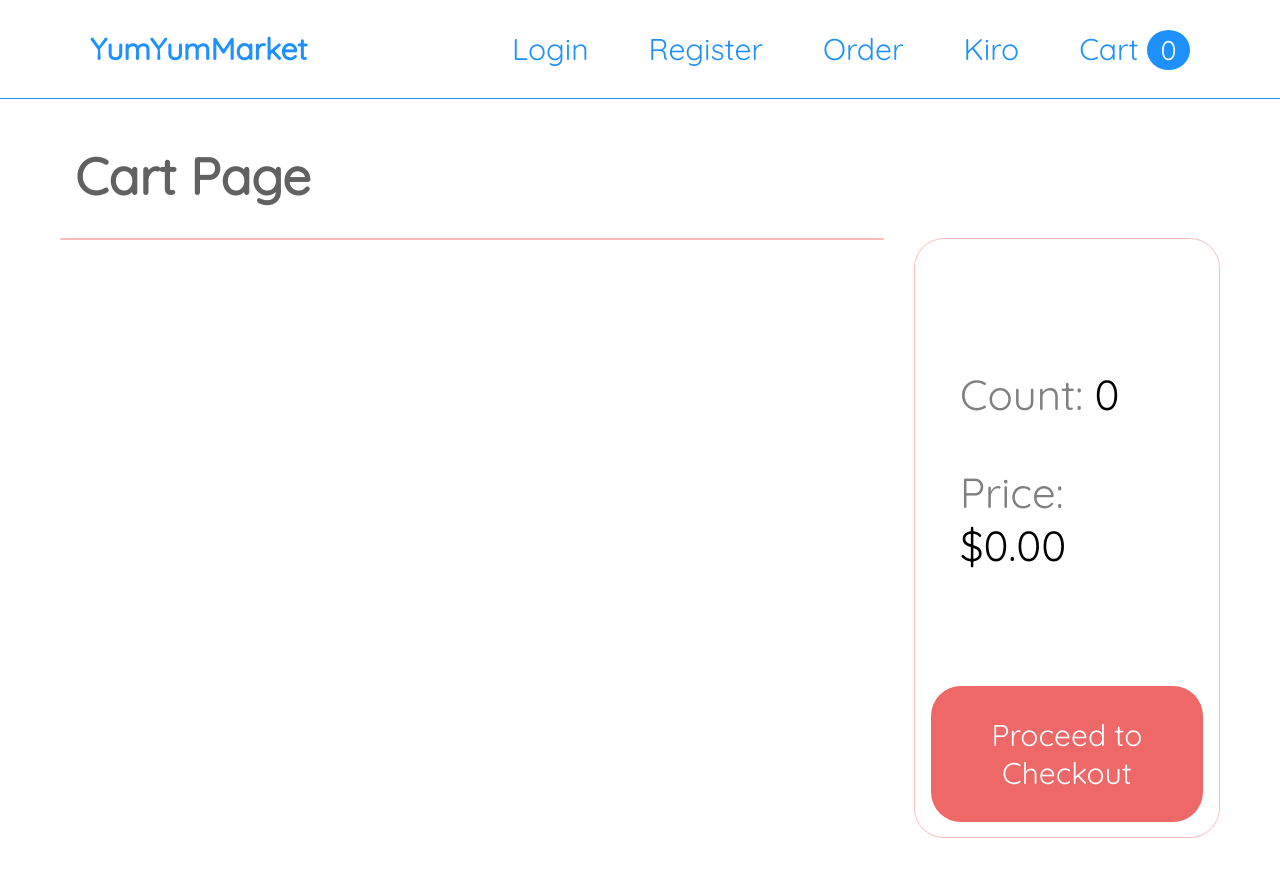
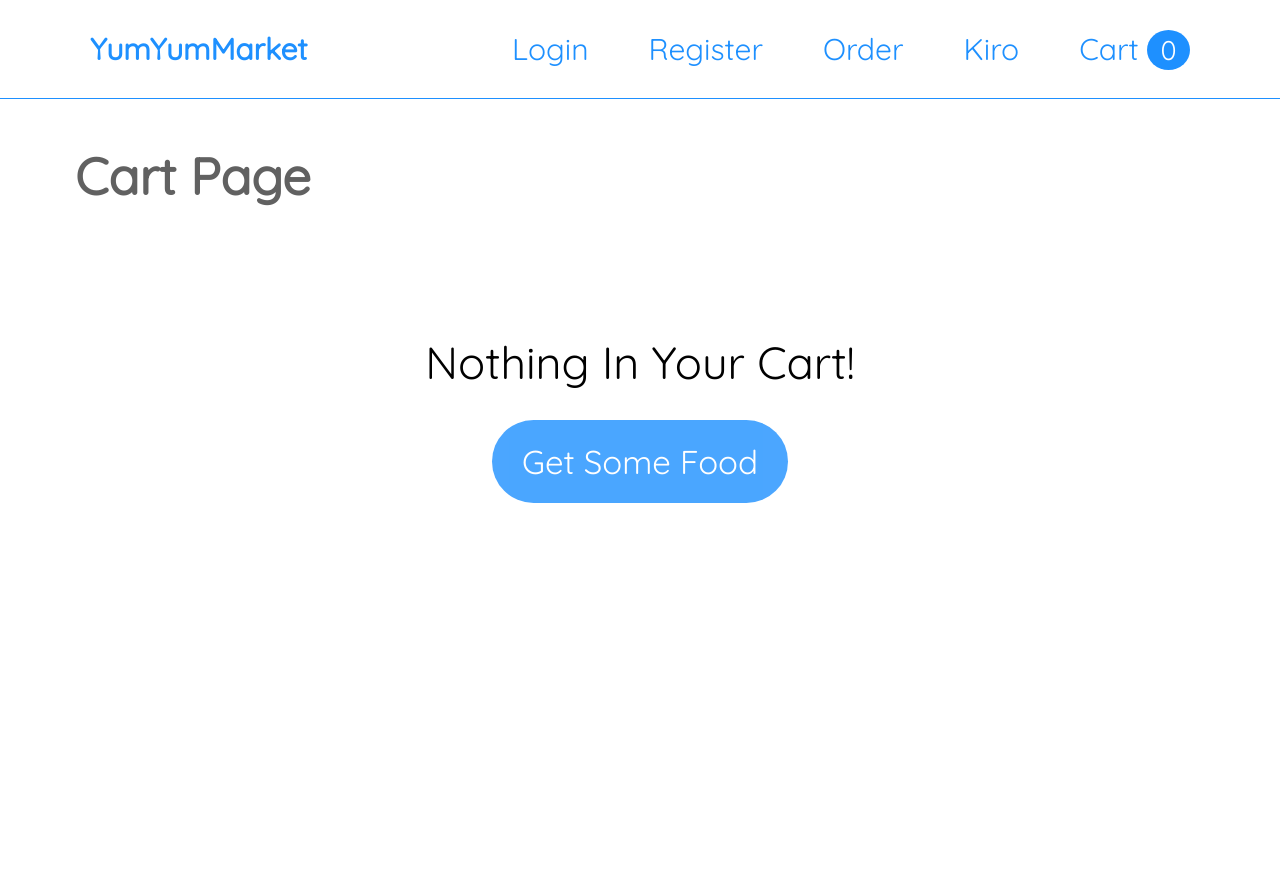
Before and after one commit to kirilchobansky/yum-yum-market, an Angular app in the folder frontend/: page /cart-page in a window 1280 px wide. Shown: the top 876 px of the page. After the commit the page ends 800 px from the top, so only its background shows below. Built offline with nearby package versions, Linux system fonts and the light colour scheme.

Commit message:
Add not found page

```diff
--- a/frontend/src/app/app-routing.module.ts
+++ b/frontend/src/app/app-routing.module.ts
@@ -1,13 +1,14 @@
 import { NgModule } from '@angular/core';
 import { RouterModule, Routes } from '@angular/router';
 import { HomeComponent } from './core/home/home.component';
+import { NotFoundPageComponent } from './core/not-found-page/not-found-page.component';
 
 const routes: Routes = [
   {
     path: '',
     pathMatch: 'full',
     component: HomeComponent
-  }
+  },
 ];
 
 @NgModule({
--- a/frontend/src/app/app.module.ts
+++ b/frontend/src/app/app.module.ts
@@ -9,14 +9,14 @@ import { ModulesModule } from './modules/modules.module';
 
 @NgModule({
   declarations: [
-    AppComponent
+    AppComponent,
   ],
   imports: [
     BrowserModule,
-    AppRoutingModule,
     CoreModule,
     SharedModule,
-    ModulesModule
+    ModulesModule,
+    AppRoutingModule,
   ],
   providers: [],
   bootstrap: [AppComponent]
--- /dev/null
+++ b/frontend/src/app/core/not-found-page/not-found-page.component.css
@@ -0,0 +1,23 @@
+div {
+    display: flex;
+    align-items: center;
+    justify-content: center;
+    flex-direction: column;
+    font-size: 1.5rem;
+    font-weight: 100;
+    height: 15rem;
+}
+
+a {
+    font-size: 1.1rem;
+    background-color: dodgerblue;
+    color: white;
+    border-radius: 10rem;
+    padding: 0.7rem 1rem;
+    margin: 1rem;
+    opacity: 0.8;
+}
+
+a:hover {
+    opacity: 1;
+}
--- /dev/null
+++ b/frontend/src/app/core/not-found-page/not-found-page.component.html
@@ -0,0 +1,4 @@
+<div *ngIf="visible">
+  {{ notFoundMessage }}
+  <a [routerLink]="resetLinkRoute">{{ resetLinkText }}</a>
+</div>
--- /dev/null
+++ b/frontend/src/app/core/not-found-page/not-found-page.component.ts
@@ -0,0 +1,23 @@
+import { Component, Input } from '@angular/core';
+import { ActivatedRoute } from '@angular/router';
+
+@Component({
+  selector: 'app-not-found-page',
+  templateUrl: './not-found-page.component.html',
+  styleUrls: ['./not-found-page.component.css']
+})
+export class NotFoundPageComponent {
+
+    @Input()
+    visible = false;
+
+    @Input()
+    notFoundMessage = 'Nothing Found!';
+
+    @Input()
+    resetLinkText = 'Reset';
+
+    @Input()
+    resetLinkRoute = '/foods/dashboard';
+
+}
--- a/frontend/src/app/modules/account/account.module.ts
+++ b/frontend/src/app/modules/account/account.module.ts
@@ -3,6 +3,7 @@ import { CommonModule } from '@angular/common';
 import { CartComponent } from './cart/cart.component';
 import { AccountRoutingModule } from './account-routing.module';
 import { SharedModule } from 'src/app/shared/shared.module';
+import { CoreModule } from 'src/app/core/core.module';
 
 
 
@@ -16,7 +17,8 @@ import { SharedModule } from 'src/app/shared/shared.module';
   imports: [
     CommonModule,
     AccountRoutingModule,
-    SharedModule
+    SharedModule,
+    CoreModule
   ],
 
 })
--- a/frontend/src/app/modules/account/cart/cart.component.html
+++ b/frontend/src/app/modules/account/cart/cart.component.html
@@ -1,19 +1,26 @@
 <app-title title="Cart Page" margin="1.5rem 0 0 2.5rem"></app-title>
-<div class="container">
+<app-not-found-page
+    [visible]="!cart || !cart.items.length"
+    notFoundMessage="Nothing In Your Cart!"
+    resetLinkText="Get Some Food"
+    />
+<div *ngIf="cart && cart.items.length" class="container">
   <ul>
     <li *ngFor="let cartItem of cart.items">
       <div>
-      <img [src]="cartItem.food.imageUrl" [alt]="cartItem.food.name">
+        <img [src]="cartItem.food.imageUrl" [alt]="cartItem.food.name" />
       </div>
       <div>
-      <a routerLink="/food/{{cartItem.food.id}}">
-        {{cartItem.food.name}}
+        <a routerLink="/food/{{ cartItem.food.id }}">
+          {{ cartItem.food.name }}
         </a>
       </div>
       <div>
-      <select #quantitySelect
+        <select
+          #quantitySelect
           [value]="cartItem.quantity"
-      (change)="changeQuantity(cartItem, quantitySelect.value)">
+          (change)="changeQuantity(cartItem, quantitySelect.value)"
+        >
           <option>1</option>
           <option>2</option>
           <option>3</option>
@@ -22,7 +29,7 @@
         </select>
       </div>
       <div>
-      {{cartItem.price | currency}}
+        {{ cartItem.price | currency }}
       </div>
 
       <div>
@@ -34,8 +41,8 @@
   </ul>
   <div class="checkout">
     <div>
-    <div class="foods-count">{{cart.totalCount}}</div>
-    <div class="total-price">{{cart.totalPrice|currency}}</div>
+      <div class="foods-count">{{ cart.totalCount }}</div>
+      <div class="total-price">{{ cart.totalPrice | currency }}</div>
     </div>
 
     <a routerLink="/checkout">Proceed to Checkout</a>
--- a/frontend/src/app/modules/food/dashboard/dashboard.component.html
+++ b/frontend/src/app/modules/food/dashboard/dashboard.component.html
@@ -1,5 +1,9 @@
 <app-search />
 <app-tags />
+<app-not-found-page
+  [visible]="!foods || !foods.length"
+  resetLinkText="Reset Search"
+/>
 <ul>
   <li *ngFor="let food of foods">
     <a routerLink="/foods/details/{{ food.id }}">
@@ -10,7 +14,7 @@
         </div>
         <span class="favorite {{ food.favorite ? '' : 'not' }}">♥</span>
         <div class="stars">
-          <star-rating [stars]="food.stars"/>
+          <star-rating [stars]="food.stars" />
         </div>
         <div class="product-item-footer">
           <div class="origins">
--- a/frontend/src/app/modules/food/details/details.component.html
+++ b/frontend/src/app/modules/food/details/details.component.html
@@ -1,42 +1,46 @@
-<div class="container">
-  <img [src]="food.imageUrl" [alt]="food.name"/>
+<app-not-found-page
+  [visible]="!food.id"
+  notFoundMessage="Food Not Found!"
+  resetLinkText="Back To Foods"
+/>
+<div *ngIf="food.id" class="container">
+  <img [src]="food.imageUrl" [alt]="food.name" />
 
   <div class="details">
     <div class="header">
       <span class="name">
-        {{food.name}}
+        {{ food.name }}
       </span>
-      <span class="favorite {{food.favorite? '': 'not'}}">❤</span>
+      <span class="favorite {{ food.favorite ? '' : 'not' }}">❤</span>
     </div>
     <div class="rating">
-      <star-rating [stars]="food.stars" [size]="2"/>
+      <star-rating [stars]="food.stars" [size]="2" />
     </div>
 
     <div class="origins">
       <span *ngFor="let origin of food.origins">
-        {{origin}}
+        {{ origin }}
       </span>
     </div>
 
     <div class="tags">
-      <a *ngFor="let tag of food.tags" routerLink="/tag/{{tag}}">
-        {{tag}}
+      <a *ngFor="let tag of food.tags" routerLink="/tag/{{ tag }}">
+        {{ tag }}
       </a>
     </div>
 
     <div class="cook-time">
       <span>
-        Time to cook about <strong>{{food.cookTime}}</strong> minutes
+        Time to cook about <strong>{{ food.cookTime }}</strong> minutes
       </span>
     </div>
 
     <div class="price">
       <span>
-        {{food.price | currency}}
+        {{ food.price | currency }}
       </span>
     </div>
 
     <button (click)="addToCart()">Add To Cart</button>
-
   </div>
 </div>
--- a/frontend/src/app/modules/food/food.module.ts
+++ b/frontend/src/app/modules/food/food.module.ts
@@ -5,6 +5,7 @@ import { RouterModule } from '@angular/router';
 import { FoodRoutingModule } from './food-routing.module';
 import { SharedModule } from 'src/app/shared/shared.module';
 import { DetailsComponent } from './details/details.component';
+import { CoreModule } from 'src/app/core/core.module';
 
 
 @NgModule({
@@ -20,7 +21,8 @@ import { DetailsComponent } from './details/details.component';
     CommonModule,
     RouterModule,
     FoodRoutingModule,
-    SharedModule
+    SharedModule,
+    CoreModule
   ]
 })
 export class FoodModule { }
--- a/frontend/src/app/modules/modules.module.ts
+++ b/frontend/src/app/modules/modules.module.ts
@@ -2,6 +2,7 @@ import { NgModule } from '@angular/core';
 import { CommonModule } from '@angular/common';
 import { FoodModule } from './food/food.module';
 import { AccountModule } from './account/account.module';
+import { CoreModule } from '../core/core.module';
 
 
 
```
Also changed, not shown: frontend/src/app/core/core.module.ts (+5 -3 lines), 2 other files (tests, documents, lock files or other folders). Lines whose indentation alone changed are shown as unchanged.
